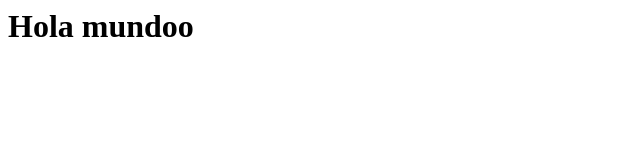
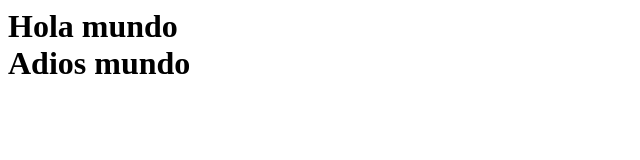
Before and after one commit to jairogar05/El-Blog-Diario, a plain HTML site: page index.html in a window 1280 px wide. Shown: the whole page, without its empty margins (0-640 px from the left). Drawn offline with Linux system fonts and the light colour scheme.

Commit message:
Actualizar index.html

```diff
--- a/index.html
+++ b/index.html
@@ -7,7 +7,8 @@
     <meta charset = "utf-8">
   </head>
     <body>
-      <h1> Hola mundoo
+      <h1> Hola mundo<br>
+        Adios mundo
       </h1>
     </body>
 </html>
```
